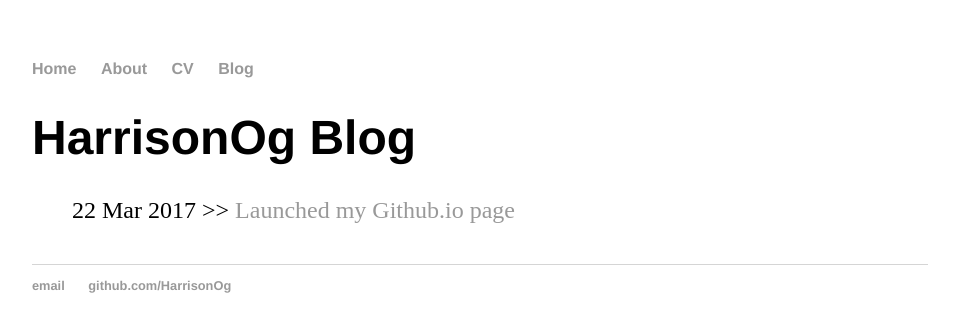
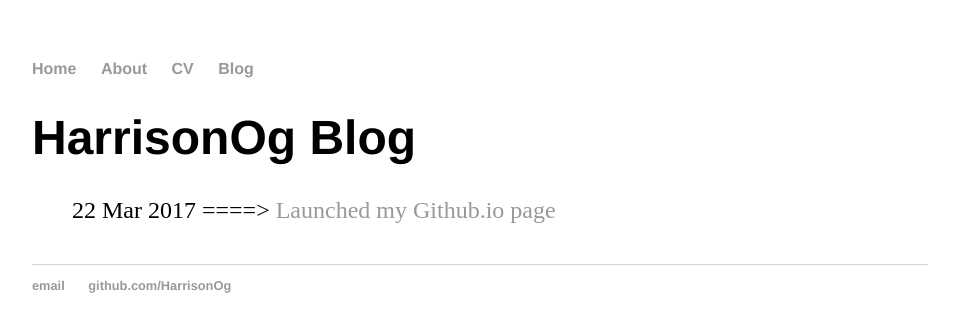
Before and after one commit to HarrisonOg/HarrisonOg.github.io, a Jekyll site: the page built from blog/index.html, in a window 1280 px wide. Shown: the top 332 px of the page, without its empty margins (160-1119 px from the left). Built offline with Jekyll 4.4.1, drawn with Linux system fonts in a browser that asks for light colours.

Commit message:
formatting

```diff
--- a/blog/index.html
+++ b/blog/index.html
@@ -6,6 +6,6 @@ title: HarrisonOg Blog
 <h1>{{page.title}}</h1>
 <ul class="posts">
     {% for post in site.posts %}
-    <li><span>{{ post.date | date_to_string }}</span> >> <a href="{{ post.url }}" title="{{ post.title }}">{{ post.title }}</a></li>
+    <li><span>{{ post.date | date_to_string }}</span>     ====>   <a href="{{ post.url }}" title="{{ post.title }}">{{ post.title }}</a></li>
     {% endfor %}
 </ul>
```
